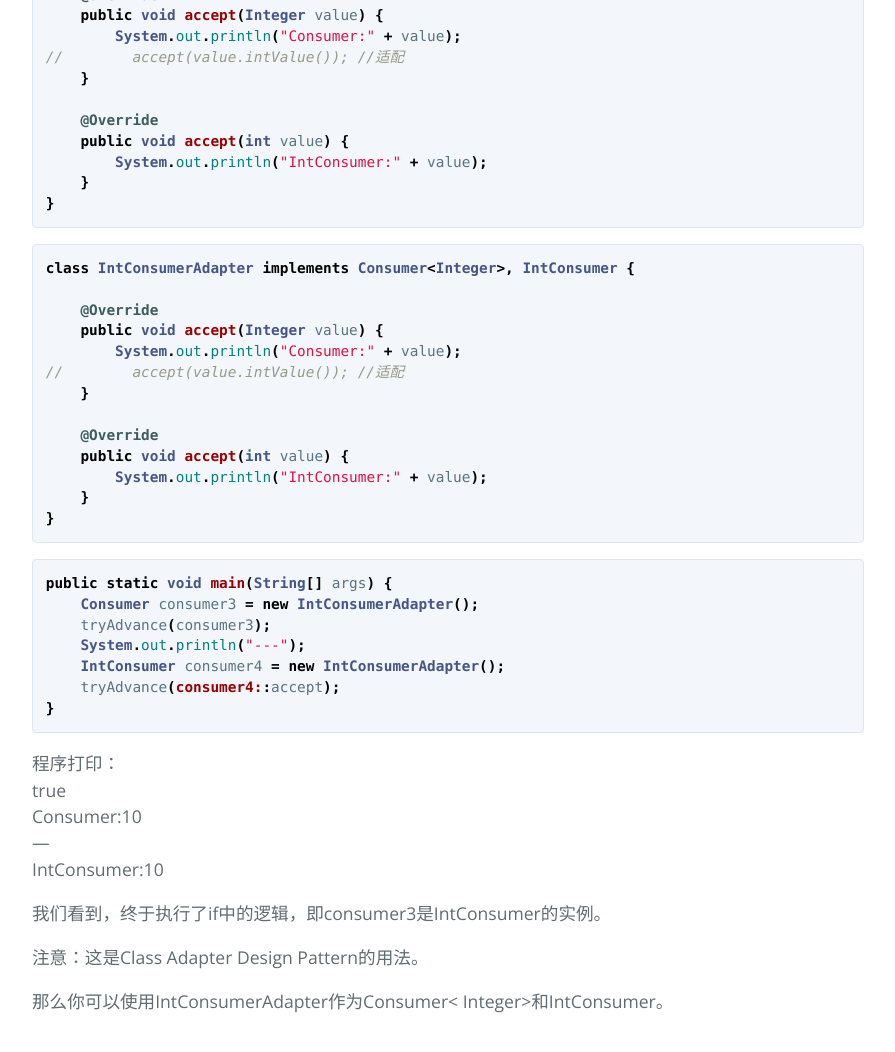
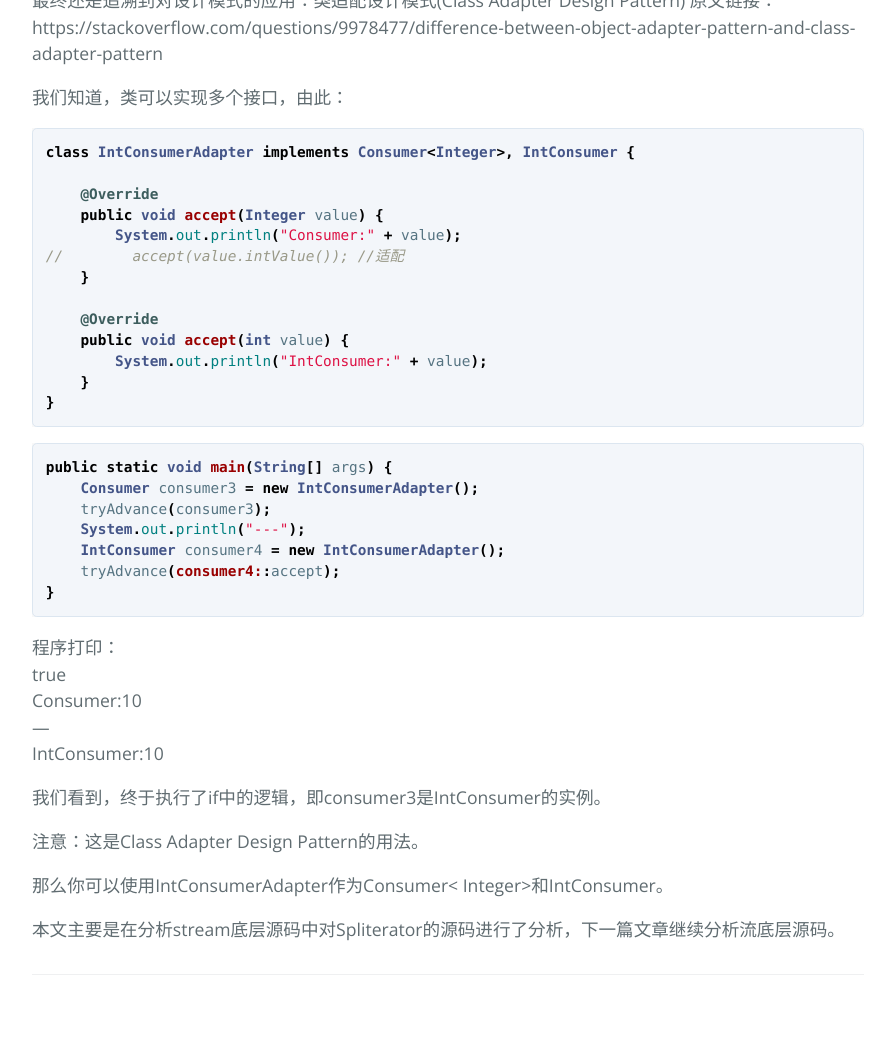
Before and after one commit to xiejianwei1024/xiejianwei1024.github.io, a Jekyll site: the page built from _posts/2019-06-10-jdk8-spliterator.md, in a window 1280 px wide and 1400 px high, scrolled down 17114 px. Shown: the top 1052 px of the window, without its empty margins (192-1087 px from the left). Built offline with Jekyll 4.4.1, drawn with Linux system fonts in a browser that asks for light colours; some of the changed text lies outside the part shown.

Commit message:
spliterator

````diff
--- a/_posts/2019-06-10-jdk8-spliterator.md
+++ b/_posts/2019-06-10-jdk8-spliterator.md
@@ -34,8 +34,15 @@ default Stream<E> stream() {
     return StreamSupport.stream(spliterator(), false);
 }
 ```
+&emsp;&emsp;继续跟进spliterator()方法，debug下，跟到了ArrayList in Arrays中：<br/>
+```java
+@Override
+public Spliterator<E> spliterator() {
+    return Spliterators.spliterator(a, Spliterator.ORDERED);
+}
+```
 
-&emsp;&emsp;继续跟进spliterator()方法，它也位于Collection接口中：<br/>
+&emsp;&emsp;我们知道Collection是集合的顶层接口，Collection接口中定义了default spliterator()方法，有着丰富的javadoc说明：<br/>
 
 ```java
 /**
@@ -814,22 +821,6 @@ class IntConsumerAdapter implements Consumer<Integer>, IntConsumer {
 ```
 
 ```java
-class IntConsumerAdapter implements Consumer<Integer>, IntConsumer {
-
-    @Override
-    public void accept(Integer value) {
-        System.out.println("Consumer:" + value);
-//        accept(value.intValue()); //适配
-    }
-
-    @Override
-    public void accept(int value) {
-        System.out.println("IntConsumer:" + value);
-    }
-}
-```
-
-```java
 public static void main(String[] args) {
     Consumer consumer3 = new IntConsumerAdapter();
     tryAdvance(consumer3);
@@ -851,51 +842,4 @@ IntConsumer:10<br/>
 
 那么你可以使用IntConsumerAdapter作为Consumer< Integer>和IntConsumer。
 
-&emsp;&emsp;<br/>
-&emsp;&emsp;<br/>
-&emsp;&emsp;<br/>
-&emsp;&emsp;<br/>
-&emsp;&emsp;<br/>
-&emsp;&emsp;<br/>
-&emsp;&emsp;<br/>
-&emsp;&emsp;<br/>
-&emsp;&emsp;<br/>
-&emsp;&emsp;<br/>
-&emsp;&emsp;<br/>
-&emsp;&emsp;<br/>
-&emsp;&emsp;<br/>
-&emsp;&emsp;<br/>
-&emsp;&emsp;<br/>
-&emsp;&emsp;<br/>
-&emsp;&emsp;<br/>
-&emsp;&emsp;<br/>
-&emsp;&emsp;<br/>
-&emsp;&emsp;<br/>
-&emsp;&emsp;<br/>
-&emsp;&emsp;<br/>
-&emsp;&emsp;<br/>
-&emsp;&emsp;<br/>
-&emsp;&emsp;<br/>
-&emsp;&emsp;<br/>
-&emsp;&emsp;<br/>
-&emsp;&emsp;<br/>
-&emsp;&emsp;<br/>
-&emsp;&emsp;<br/>
-&emsp;&emsp;<br/>
-&emsp;&emsp;<br/>
-&emsp;&emsp;<br/>
-&emsp;&emsp;<br/>
-&emsp;&emsp;<br/>
-&emsp;&emsp;<br/>
-&emsp;&emsp;<br/>
-&emsp;&emsp;<br/>
-&emsp;&emsp;<br/>
-&emsp;&emsp;<br/>
-&emsp;&emsp;<br/>
-&emsp;&emsp;<br/>
-&emsp;&emsp;<br/>
-&emsp;&emsp;<br/>
-&emsp;&emsp;<br/>
-&emsp;&emsp;<br/>
-&emsp;&emsp;<br/>
-&emsp;&emsp;<br/>
+本文主要是在分析stream底层源码中对Spliterator的源码进行了分析，下一篇文章继续分析流底层源码。
````
Also changed, not shown: _posts/2019-06-13-jdk8-spliterators.md (added, +321 -0 lines).
